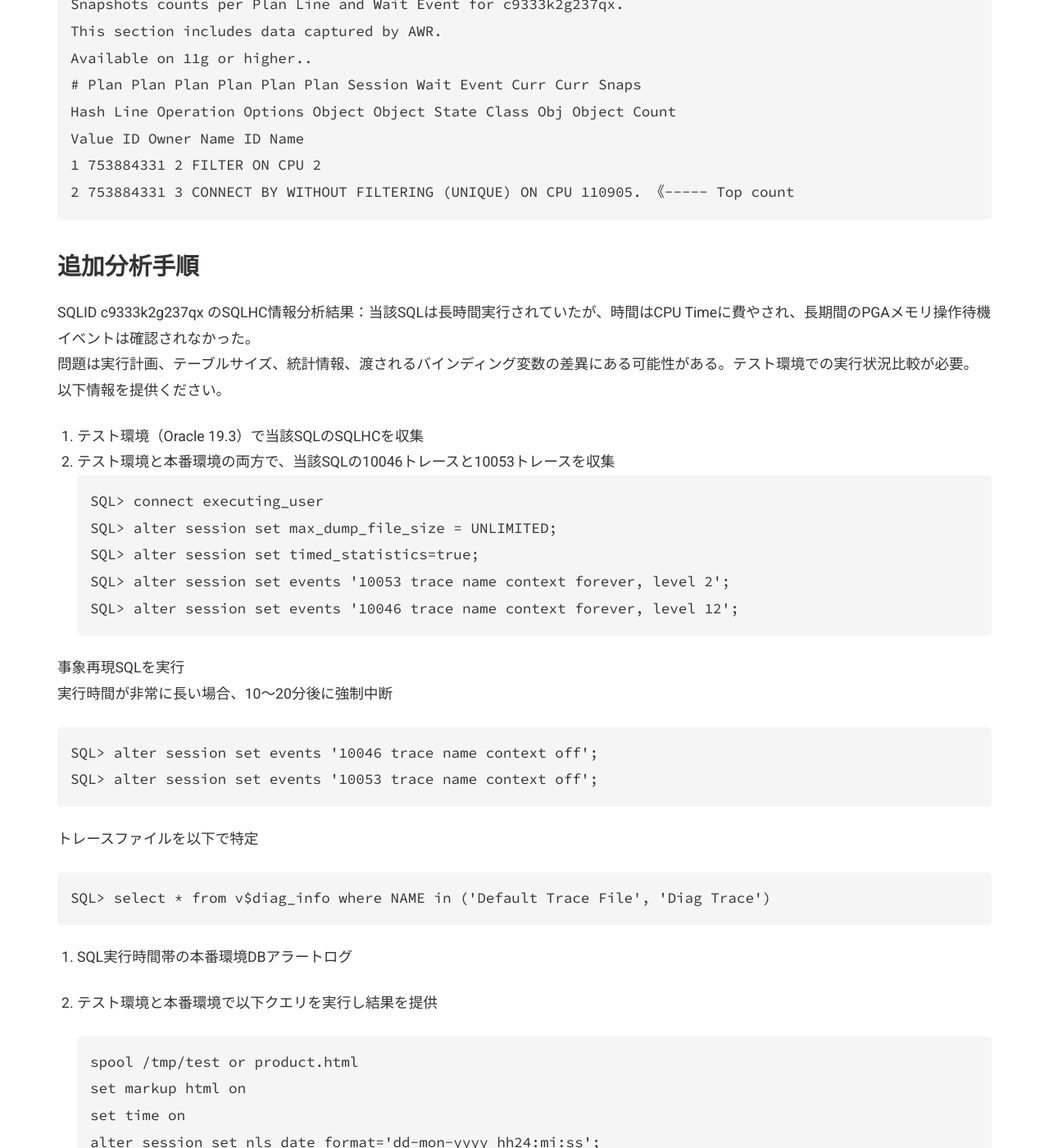
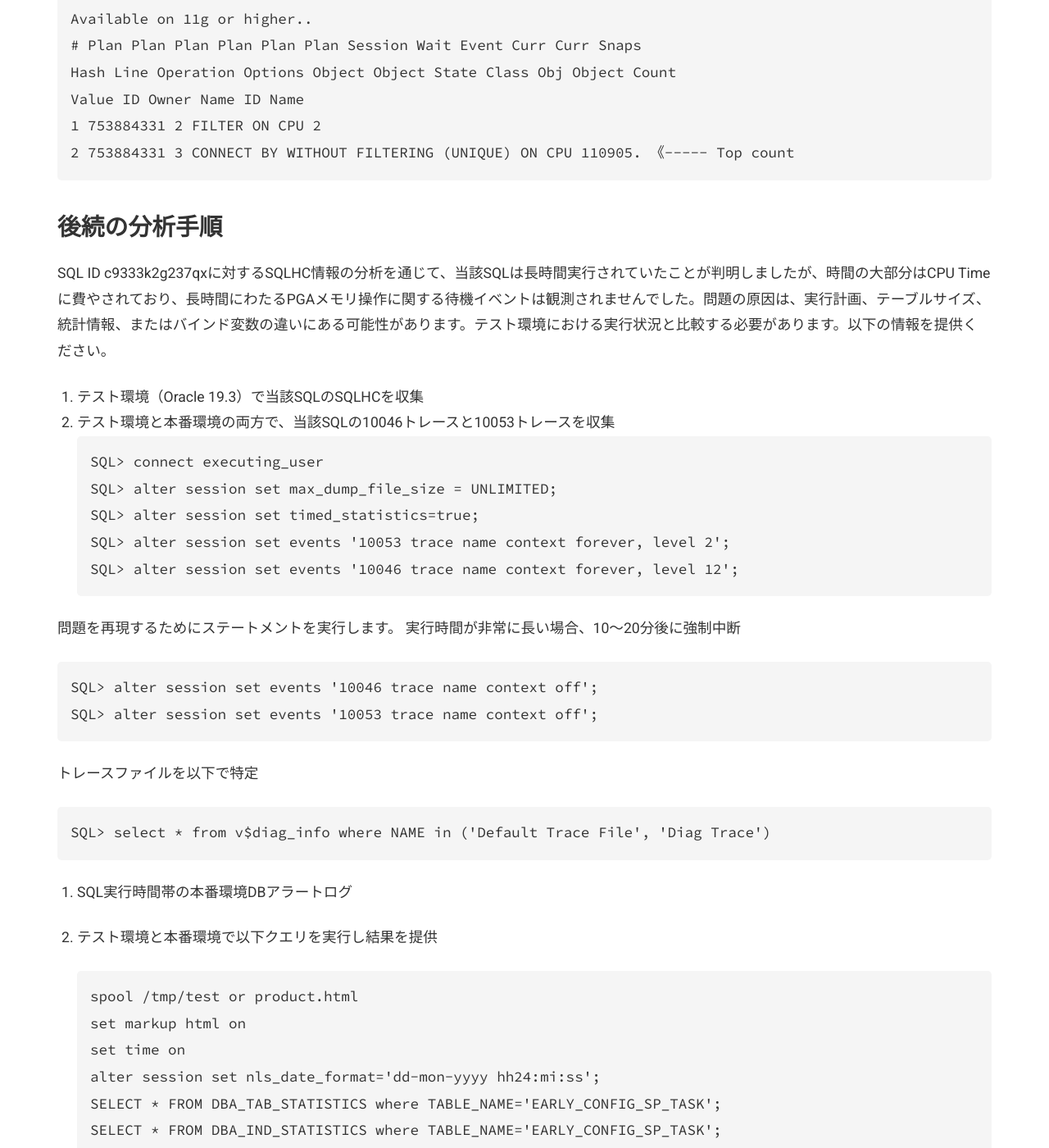
Before and after one commit to goodwaysIT/ja, a Jekyll site: the page built from _posts/2025-07-29-PGA-Memory-Operation-Wait-Event.md, in a window 1280 px wide and 1400 px high, scrolled down 1466 px. Shown: the whole window at 82% size. Built offline with Jekyll 4.4.1, drawn with Linux system fonts in a browser that asks for light colours; some of the changed text lies outside the part shown.

Commit message:
Update 2025-07-29-PGA-Memory-Operation-Wait-Event.md

````diff
--- a/_posts/2025-07-29-PGA-Memory-Operation-Wait-Event.md
+++ b/_posts/2025-07-29-PGA-Memory-Operation-Wait-Event.md
@@ -1,16 +1,16 @@
 ---
 layout: post
-title: "PGAメモリ操作待機イベント：異なるテーブルデータ量による事象"
-excerpt: "SQL実行がACTIVE状態で滞留（SQLにCONNECT BY/regexp_substrを含む）。待機時間がPGAメモリ操作に起因していた。"
+title: "異なるテーブルデータ量による PGA メモリ操作の待機イベント"
+excerpt: "CONNECT BY／regexp_substrを含むSQL文の実行が、PGAメモリ操作による待機時間でACTIVE状態で滞留しました。"
 date: 2025-07-29 15:00:00 +0800
 categories: [Oracle, Database]
 tags: [PGA Memory Operation, Wait Event, High Waits, oracle]
 image: /assets/images/posts/PGA-Memory-Operation-Wait-Event.jpg
 ---
 
-## 事象説明
-SQL実行がACTIVE状態で滞留（SQLにCONNECT BY / regexp_substrを含む）。待機時間がPGAメモリ操作に起因していた。
-このSQLはテスト環境（Oracle 19.3）では正常に実行されたが、本番環境（Oracle 19.7）では実行に失敗した。
+## イベントの説明
+CONNECT BY／regexp_substrを含むSQL文の実行が、PGAメモリ操作による待機時間でACTIVE状態で滞留しました。。
+このSQLはテスト環境（Oracle 19.3）では正常に実行されましたが、本番環境（Oracle 19.7）では実行が停止しました。
 
 ## SQLHCレポート
 
@@ -51,10 +51,9 @@ Value ID Owner Name ID Name
 2 753884331 3 CONNECT BY WITHOUT FILTERING (UNIQUE) ON CPU 110905. 《----- Top count
 ```
 
-## 追加分析手順
-SQLID c9333k2g237qx のSQLHC情報分析結果：当該SQLは長時間実行されていたが、時間はCPU Timeに費やされ、長期間のPGAメモリ操作待機イベントは確認されなかった。
-問題は実行計画、テーブルサイズ、統計情報、渡されるバインディング変数の差異にある可能性がある。テスト環境での実行状況比較が必要。以下情報を提供ください。
+## 後続の分析手順
 
+SQL ID c9333k2g237qxに対するSQLHC情報の分析を通じて、当該SQLは長時間実行されていたことが判明しましたが、時間の大部分はCPU Timeに費やされており、長時間にわたるPGAメモリ操作に関する待機イベントは観測されませんでした。問題の原因は、実行計画、テーブルサイズ、統計情報、またはバインド変数の違いにある可能性があります。テスト環境における実行状況と比較する必要があります。以下の情報を提供ください。
 1. テスト環境（Oracle 19.3）で当該SQLのSQLHCを収集
 2. テスト環境と本番環境の両方で、当該SQLの10046トレースと10053トレースを収集
 ```SQL
@@ -65,7 +64,7 @@ SQL> alter session set events '10053 trace name context forever, level 2';
 SQL> alter session set events '10046 trace name context forever, level 12';
 ```
 
-事象再現SQLを実行
+問題を再現するためにステートメントを実行します。
 実行時間が非常に長い場合、10～20分後に強制中断
 ```SQL
 SQL> alter session set events '10046 trace name context off';
@@ -94,6 +93,6 @@ set markup html off
 spool off
 ```
 
-## 問題概要
-追加分析で判明：テスト環境(19.3)と本番環境(19.7)でデータ量が異なっていた。
-同一データ量ではテスト環境でもSQL実行失敗。開発側がSQL修正（新たなフィルタ条件追加）後、正常動作した。
+## まとめ
+後続の分析により、テスト環境（19.3）と本番環境（19.7）でデータ量が異なっていたことが判明しました。
+同じデータを使用した場合でも、テスト環境ではSQLが正常に実行されませんでした。その後、開発チームがSQLに新たなフィルタ条件を追加して修正したことで、SQLは正常に実行されるようになりました。
````
